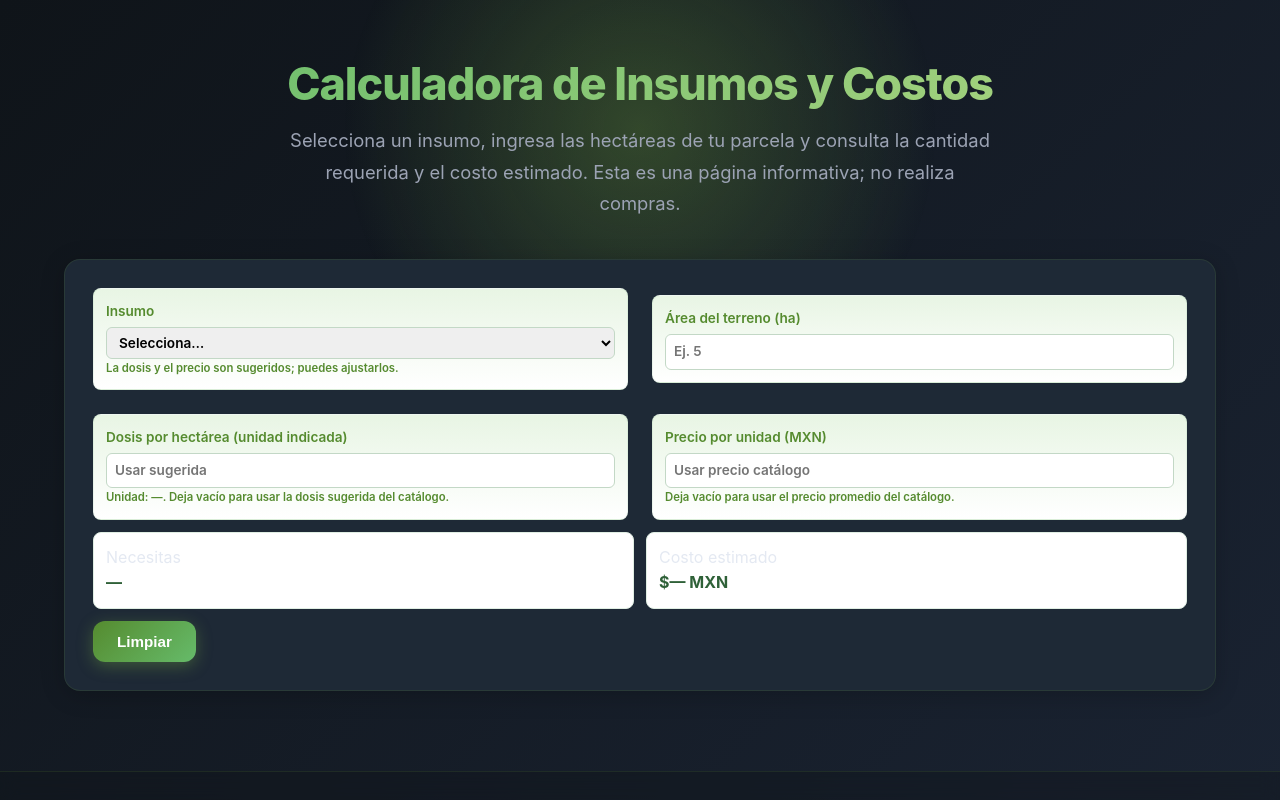
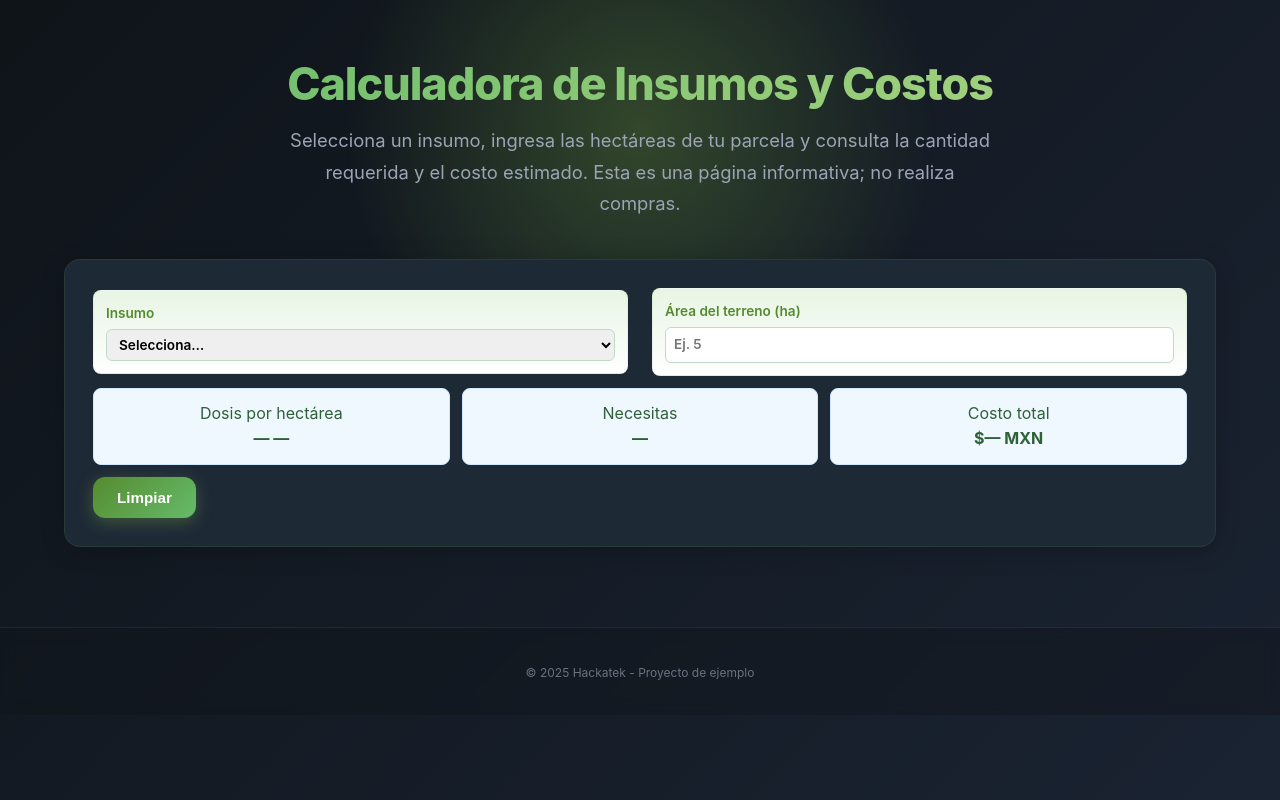
Before and after one commit to CesarAlanCR/hackatek, a PHP site: page /insumos.php in a window 1280 px wide. Run offline with PHP 8.4, Linux system fonts and the light colour scheme.

Commit message:
insumos.php
se modifico el costo total  al igual que dosis por hectaria

```diff
--- a/vistas/insumos.php
+++ b/vistas/insumos.php
@@ -18,9 +18,11 @@ function h($v) { return htmlspecialchars((string)$v, ENT_QUOTES, 'UTF-8'); }
   <style>
     form.controls label{display:flex;flex-direction:column;font-size:.85rem;font-weight:600;color:var(--green-4);background:linear-gradient(180deg,var(--green-1),white);padding:12px;border-radius:8px;border:1px solid rgba(47,143,68,0.08)}
     form.controls input, form.controls select{margin-top:4px;padding:6px 8px;border:1px solid #c3d8c6;border-radius:6px;font:inherit}
-    .result-box{display:grid;grid-template-columns:repeat(auto-fit,minmax(220px,1fr));gap:12px;margin-top:12px}
-    .result{background:white;border:1px solid #e0eee3;border-radius:8px;padding:12px}
+    .result-box{display:grid;grid-template-columns:repeat(auto-fit,minmax(220px,1fr));gap:12px;margin-top:12px;justify-content:center}
+    .result{background:white;border:1px solid #e0eee3;border-radius:8px;padding:12px;text-align:center}
     .result strong{color:#2f6138}
+  /* Fondo azul aún más claro para resaltar suavemente */
+  .result.accent{background:#f0f8ff;border-color:#cfe8ff;color:#2f6138}
     .list-table{width:100%;border-collapse:collapse}
     .list-table th,.list-table td{padding:8px;border-bottom:1px solid #e7f2ea;text-align:left}
     .list-table th{color:#2f6138;font-weight:700}
@@ -35,38 +37,37 @@ function h($v) { return htmlspecialchars((string)$v, ENT_QUOTES, 'UTF-8'); }
     </section>
 
     <section class="card" aria-label="Calculadora">
-  <form class="controls" id="calc-form" onsubmit="return false;">
+      <form class="controls" id="calc-form" onsubmit="return false;">
         <div class="preview-grid">
           <label>
             Insumo
             <select name="insumo_id" id="insumo_id" required>
               <option value="">Selecciona…</option>
               <?php foreach ($catalogo as $ins): ?>
-                <option value="<?= h($ins['id']) ?>" data-dosis="<?= h($ins['dosis_por_hectarea']) ?>" data-precio="<?= h($ins['precio_por_unidad']) ?>" data-unidad="<?= h($ins['unidad_dosis']) ?>">
+                <option value="<?= h($ins['id']) ?>" data-dosis="<?= h($ins['dosis_por_hectarea']) ?>" data-precio="<?= h($ins['precio_por_unidad']) ?>" data-unidad="<?= h($ins['unidad_dosis']) ?>" data-tipo="<?= h($ins['tipo']) ?>">
                   <?= h($ins['nombre']) ?> (<?= h($ins['unidad_dosis']) ?> @ <?= h(number_format((float)$ins['dosis_por_hectarea'], 2)) ?> | $<?= h(number_format((float)$ins['precio_por_unidad'], 2)) ?>/u)
                 </option>
               <?php endforeach; ?>
             </select>
-            <small class="hint">La dosis y el precio son sugeridos; puedes ajustarlos.</small>
           </label>
           <label>
             Área del terreno (ha)
             <input type="number" step="0.01" min="0" name="area_ha" id="area_ha" placeholder="Ej. 5" required>
           </label>
-          <label>
-            Dosis por hectárea (unidad indicada)
-            <input type="number" step="0.01" min="0" name="dosis_custom" id="dosis_custom" placeholder="Usar sugerida" aria-describedby="unidad-dosis">
-            <small id="unidad-dosis" class="hint">Unidad: <span id="unidad_label">—</span>. Deja vacío para usar la dosis sugerida del catálogo.</small>
-          </label>
-          <label>
-            Precio por unidad (MXN)
-            <input type="number" step="0.01" min="0" name="precio_custom" id="precio_custom" placeholder="Usar precio catálogo">
-            <small class="hint">Deja vacío para usar el precio promedio del catálogo.</small>
-          </label>
         </div>
         <div class="result-box" id="resultados" aria-live="polite">
-          <div class="result"><div>Necesitas</div><strong id="res_cantidad">—</strong> <span id="res_unidad"></span></div>
-          <div class="result"><div>Costo estimado</div><strong>$<span id="res_costo">—</span> MXN</strong></div>
+          <div class="result accent">
+            <div>Dosis por hectárea</div>
+            <strong><span id="res_dosis_val">—</span> <span id="res_dosis_unit">—</span></strong>
+          </div>
+          <div class="result accent">
+            <div>Necesitas</div>
+            <strong id="res_cantidad">—</strong> <span id="res_unidad_total"></span>
+          </div>
+          <div class="result accent">
+            <div>Costo total</div>
+            <strong>$<span id="res_costo">—</span> MXN</strong>
+          </div>
         </div>
         <div style="margin-top:12px;display:flex;gap:8px;flex-wrap:wrap;">
           <button class="btn btn-primary" type="button" id="btn-limpiar-form">Limpiar</button>
@@ -82,57 +83,87 @@ function h($v) { return htmlspecialchars((string)$v, ENT_QUOTES, 'UTF-8'); }
   </footer>
 
   <script>
-    // Lógica de cálculo instantáneo en el cliente
+    // Cálculo instantáneo (informativo)
     const sel = (q) => document.querySelector(q);
     const fmt = (n) => new Intl.NumberFormat('es-MX', { minimumFractionDigits: 2, maximumFractionDigits: 2 }).format(n);
 
     const insumo = sel('#insumo_id');
     const area = sel('#area_ha');
-    const dosis = sel('#dosis_custom');
-    const precio = sel('#precio_custom');
-    const unidadLabel = sel('#unidad_label');
     const resCant = sel('#res_cantidad');
-    const resUnidad = sel('#res_unidad');
-    const resCosto = sel('#res_costo');
+    const resUnidadTotal = sel('#res_unidad_total');
+  const resCosto = sel('#res_costo');
+    const resDosisVal = sel('#res_dosis_val');
+    const resDosisUnit = sel('#res_dosis_unit');
 
     function valoresBase() {
       const opt = insumo.options[insumo.selectedIndex];
-      const base = {
+      return {
         dosis: parseFloat(opt?.dataset?.dosis || '0') || 0,
         precio: parseFloat(opt?.dataset?.precio || '0') || 0,
-        unidad: opt?.dataset?.unidad || ''
+        unidad: opt?.dataset?.unidad || '',
+        tipo: opt?.dataset?.tipo || ''
       };
-      return base;
+    }
+
+    function setAccentColors(tipo) {
+      const map = {
+        'fertilizante': { bg: '#eaf6ee', border: '#ccebd8' },
+        'herbicida': { bg: '#ffecec', border: '#ffbaba' },
+        'insecticida': { bg: '#fff8e1', border: '#ffe0a3' },
+        'fungicida': { bg: '#f3e8ff', border: '#dcc4ff' },
+        'micronutriente': { bg: '#e6f4ff', border: '#cfe8ff' },
+        'mejorador_suelo': { bg: '#f5efe6', border: '#e3d6c6' },
+        'enmienda': { bg: '#f2f2e9', border: '#ddd6c2' },
+      };
+      const colors = map[tipo] || { bg: '#f0f8ff', border: '#cfe8ff' };
+      document.querySelectorAll('.result.accent').forEach(el => {
+        el.style.backgroundColor = colors.bg;
+        el.style.borderColor = colors.border;
+      });
+    }
+
+    function unidadBasica(u) {
+      if (!u) return '';
+      const idx = u.indexOf('/');
+      return idx > 0 ? u.slice(0, idx) : u; // 'kg/ha' -> 'kg'
     }
 
     function recalcular() {
-      const base = valoresBase();
-      unidadLabel.textContent = base.unidad || '—';
-      resUnidad.textContent = base.unidad || '';
+  const base = valoresBase();
+      const ha = parseFloat(area.value);
 
-      const ha = parseFloat(area.value);
+  // Aplicar color según tipo de insumo
+  setAccentColors(base.tipo);
+
+      // Mostrar dosis por hectárea si hay insumo seleccionado
+      if (insumo.value) {
+        resDosisVal.textContent = fmt(base.dosis);
+        resDosisUnit.textContent = base.unidad || '—';
+      } else {
+        resDosisVal.textContent = '—';
+        resDosisUnit.textContent = '—';
+      }
+
       if (!isFinite(ha) || ha <= 0 || !insumo.value) {
         resCant.textContent = '—';
+        resUnidadTotal.textContent = '';
         resCosto.textContent = '—';
         return;
       }
-      const d = parseFloat(dosis.value) > 0 ? parseFloat(dosis.value) : base.dosis;
-      const p = parseFloat(precio.value) > 0 ? parseFloat(precio.value) : base.precio;
-      const cantidad = d * ha; // en unidad
-      const costo = cantidad * p;
+      const cantidad = base.dosis * ha; // en unidad base (kg o L)
+      const costo = cantidad * base.precio;
       resCant.textContent = fmt(cantidad);
+      resUnidadTotal.textContent = unidadBasica(base.unidad);
       resCosto.textContent = fmt(costo);
     }
 
     ['change','input'].forEach(ev => {
-      [insumo, area, dosis, precio].forEach(el => el && el.addEventListener(ev, recalcular));
+      [insumo, area].forEach(el => el && el.addEventListener(ev, recalcular));
     });
     document.addEventListener('DOMContentLoaded', recalcular);
 
     sel('#btn-limpiar-form')?.addEventListener('click', () => {
       area.value = '';
-      dosis.value = '';
-      precio.value = '';
       insumo.selectedIndex = 0;
       recalcular();
     });
```
